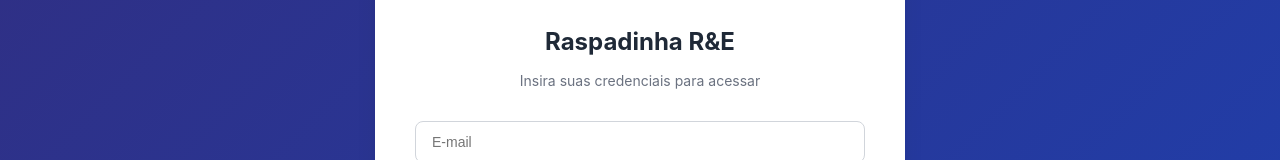
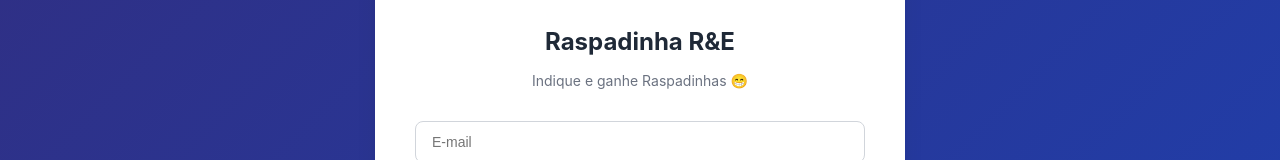
Before and after one commit to jprepa/raspadinha-ree, a React (Vite) app: page / in a window 1280 px wide. Shown: the part 234-394 px from the top of the page. Built offline with nearby package versions, Linux system fonts and the light colour scheme.

Commit message:
Update Login.jsx

```diff
--- a/src/Login.jsx
+++ b/src/Login.jsx
@@ -57,7 +57,7 @@ const handleAuth = async (e) => {
           <img src="https://i.postimg.cc/qMcJsMgT/logo.png" alt="Prevision Logo" style={styles.logo} />
           <h2 style={styles.title}>{isSignUp ? 'Crie sua Conta' : 'Raspadinha R&E'}</h2>
           <p style={styles.subtitle}>
-            {isSignUp ? 'Preencha os dados para criar sua conta' : 'Insira suas credenciais para acessar'}
+            {isSignUp ? 'Preencha os dados para criar sua conta' : 'Indique e ganhe Raspadinhas 😁'}
           </p>
         </div>
 
```
